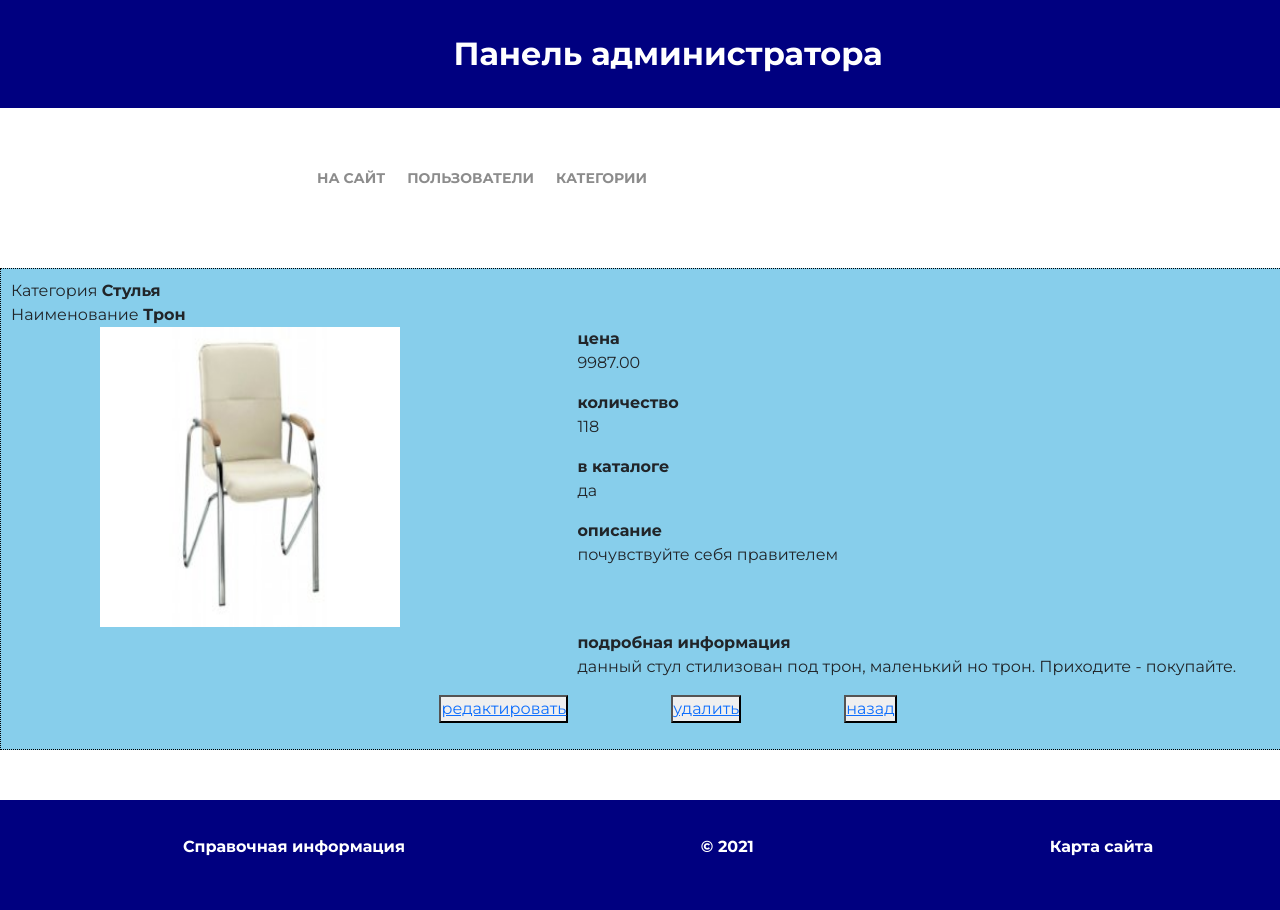
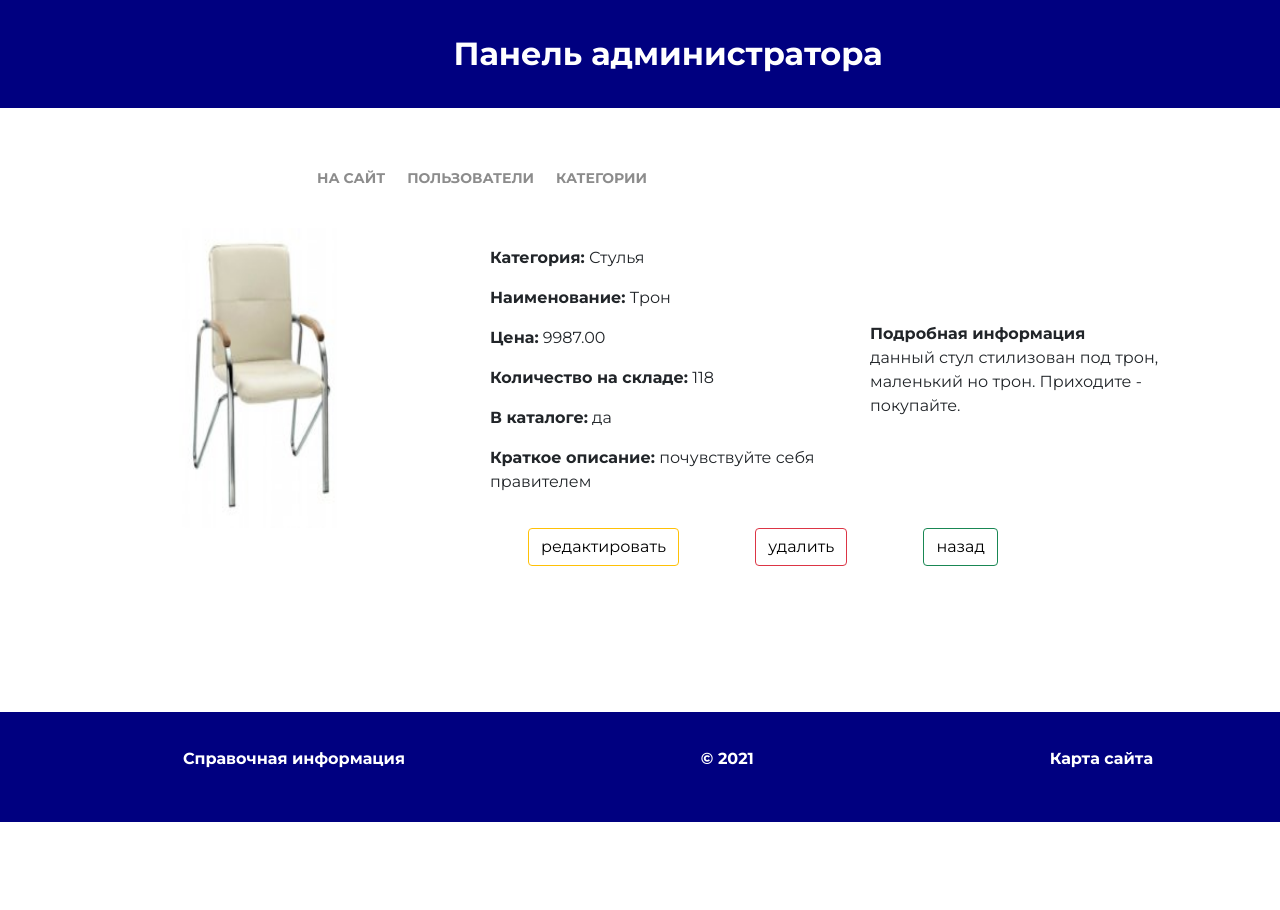
Before and after one commit to Jenny6199/django-start-v2, a Django app: page /admin/products/read/1/ in a window 1280 px wide; the page is wider, and only the part inside the window is pictured. After the commit the page ends 822 px from the top of that part, so only its background shows below. Run offline with Django 3.2, Linux system fonts and the light colour scheme; data comes from the database, SQL or seed files in the repository; both versions use the stored data as it was after the commit; parts of the project's set-up code (start-up, migrations or seed data) failed here and were passed over; some libraries are stand-ins or nearby versions.

Commit message:
corrected adminapp/product_read.html

```diff
--- a/src/geekshop/adminapp/templates/adminapp/base.html
+++ b/src/geekshop/adminapp/templates/adminapp/base.html
@@ -36,6 +36,8 @@
              {% block content %}
              {% endblock content %}
          </div>
+         <div class="base_footer">
+            {% include 'adminapp/includes/inc_footer.html' %}
+         </div>
     </body>
-    {% include 'adminapp/includes/inc_footer.html' %}
 </html>
--- a/src/geekshop/adminapp/templates/adminapp/product_read.html
+++ b/src/geekshop/adminapp/templates/adminapp/product_read.html
@@ -2,55 +2,46 @@
 {% load static %}
 
 {% block content %}
-    <div class="categories_list">
-        <div class="product_read view_frame">
-            <div class="product_name">
-                <span>Категория</span>
-                <strong> {{ object.category.name|title }}</strong>
-                </br>
-                <span>Наименование</span>
-                <strong>{{ object.name|title }}</strong>
+    <div class="container head_space_15">
+        <div class="row align-items-center">
+            <div class="col">
+                <img src="/media/{{ object.image|default:'products_images/default.jpg' }}"
+                     alt="{{ object.name }}" class="medium_image">
             </div>
-                <div class="flex_content">
-                    <img src="/media/{{ object.image|default:'products_images/default.jpg' }} " alt="{{ object.name }}" class="medium_image">
-                    <div class="summary">
-                        <b>цена</b>
-                        <p>{{ object.price }}</p>
-                        <b>количество</b>
-                        <p>{{ object.quantity }}</p>
-                        <b>в каталоге</b>
-                        <p>{% if object.is_active %}да{% else %}нет{% endif %}</p>
-                        <b>описание</b>
-                        <p>{{ object.short_desc }}</p>
-                        </br></br>
-                        <b>подробная информация</b>
+            <div class="col">
+                <p><strong>Категория:</strong> {{ object.category.name|title }}</p>
+                <p><strong>Наименование:</strong> {{ object.name|title }}</p>
+                <p><strong>Цена:</strong> {{ object.price }}</p>
+                <p><strong>Количество на складе:</strong> {{ object.quantity }}</p>
+                <p><strong>В каталоге:</strong> {% if object.is_active %}да{% else %}нет{% endif %}</p>
+                <p><strong>Краткое описание:</strong> {{ object.short_desc }}</p>
+            </div>
+            <div class="col">
+                    <b>Подробная информация</b>
                     <p>{{ object.description }}</p>
             </div>
         </div>
-                <div class="buttons_flex">
-                    <p>
-                        <button>
+        <div class="row align-items-center">
+            <div class="col-4"></div>
+
+            <div class="col-6 flex_content">
+                <button class="btn btn-outline-warning">
                     <a href="{% url 'admin:product_update' object.pk %}">
                         редактировать
                     </a>
                 </button>
-                      </p>
-                    <p>
-                        <button>
+                <button class="btn btn-outline-danger">
                     <a href="{% url 'admin:product_delete' object.pk %}">
                         удалить
                     </a>
                 </button>
-                      </p>
-                    <p>
-                        <button>
+                <button class="btn btn-outline-success">
                     <a href="{% url 'admin:products' object.category.pk %}">
                         назад
                     </a>
                 </button>
-                      </p>
+            </div>
+
         </div>
     </div>
-  </div>
-
 {% endblock content %}
--- a/src/geekshop/adminapp/views.py
+++ b/src/geekshop/adminapp/views.py
@@ -96,6 +96,13 @@ class ProductDetailView(DetailView):
     model = Product
     template_name = 'adminapp/product_read.html'
 
+    def get_queryset(self):
+        return Product.objects.all()
+
+    def get_context_data(self, **kwargs):
+        context = super().get_context_data(**kwargs)
+        context['title'] = 'cведения о продукте'
+        return context
 
 # Контроллеры пользователей
 
@@ -258,8 +265,11 @@ def category_delete(request, pk):
 
 @user_passes_test(lambda u: u.is_superuser)
 def products(request, pk):
+    """
+    Контроллер страницы просмотра детальной
+    информации о продукте
+    """
     title = 'админка/продукт'
-
     category = get_object_or_404(ProductCategory, pk=pk)
     products_list = Product.objects.filter(category__pk=pk).order_by('name')
 
--- a/src/geekshop/static/css/style.css
+++ b/src/geekshop/static/css/style.css
@@ -1135,7 +1135,7 @@ td:first-child {
 }
 
 .fullscreen{
-    min-height: 100vh;
+    min-height: 89vh;
 }
 
 .base_footer{
@@ -1144,6 +1144,10 @@ td:first-child {
 
 .head_space{
     margin-top: 10vh;
+}
+
+.head_space_15{
+    margin-top: 15vh;
 }
 
 .orders_list{
```
Also changed, not shown: src/geekshop/db.sqlite3. Lines whose indentation alone changed are shown as unchanged.
